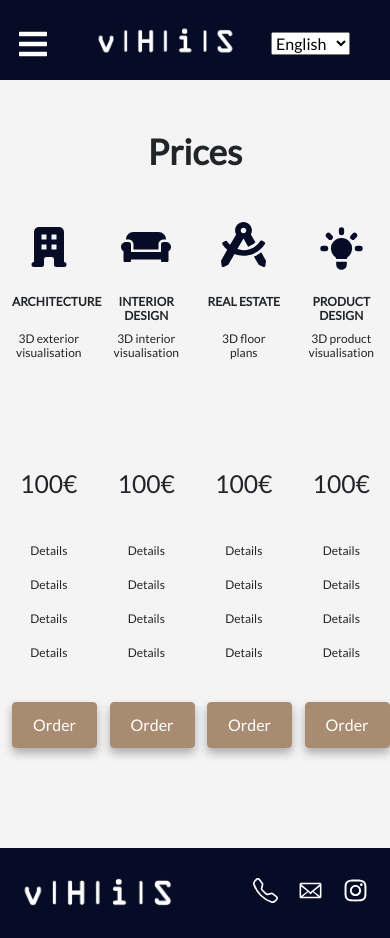
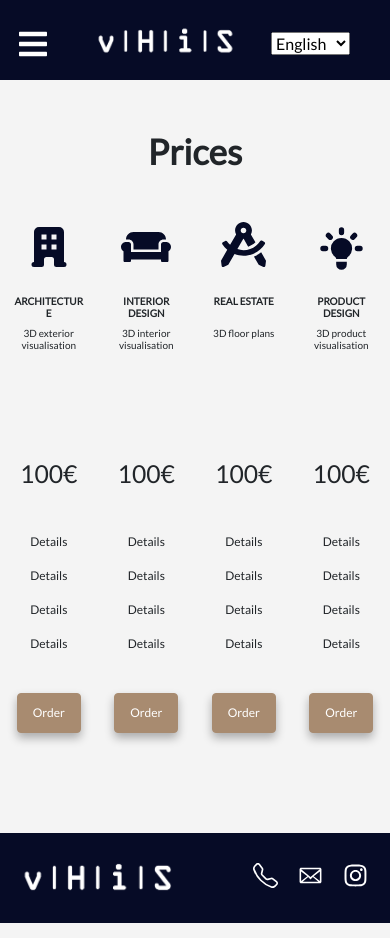
Before and after one commit to fhonoria/3d_visualization_site, a React (Create React App) app: page /prices in a window 390 px wide. Built offline with nearby package versions, Linux system fonts and the light colour scheme.

Commit message:
fixed styling on German version for small screen

```diff
--- a/src/components/Services.css
+++ b/src/components/Services.css
@@ -38,8 +38,16 @@
   margin-bottom: 18px;
 }
 
-@media (max-width: 768px) {
+@media (max-width: 992px) {
   .services h4 {
     font-size: 12px;
+    word-break: break-word;
   }
 }
+
+@media (max-width: 576px) {
+  .services h4 {
+    font-size: 10px;
+    word-break: break-word;
+  }
+}
--- a/src/pages/About.css
+++ b/src/pages/About.css
@@ -46,8 +46,12 @@ li {
   .about img {
     display: block;
     margin: 0 auto;
-    width: 40%;
-    margin-top: 40px;
+    width: 50%;
+    margin-top: 30px;
+  }
+
+  .about .header-text {
+    margin: 30px 0 100px 0;
   }
 
   .about .listing {
--- a/src/pages/Prices.css
+++ b/src/pages/Prices.css
@@ -8,7 +8,7 @@
   margin-bottom: 100px;
 }
 
-.prices .btn-branding {
+.prices .orderbutton {
   margin: 0;
 }
 
@@ -16,7 +16,12 @@
   .prices h1 {
     font-size: 35px;
   }
-  p {
+  .prices p {
     font-size: 12px;
   }
+
+  .prices .orderbutton {
+    font-size: 12px;
+    padding: 10px 15px;
+  }
 }
--- a/src/pages/Prices.js
+++ b/src/pages/Prices.js
@@ -34,7 +34,7 @@ function Prices(props) {
             <p>Details</p>
             <p>Details</p>
             <br />
-            <a href="./Contact" className="btn btn-branding">
+            <a href="./Contact" className="btn btn-branding orderbutton">
               {content.orderButton}
             </a>
           </div>
@@ -46,7 +46,7 @@ function Prices(props) {
             <p>Details</p>
             <p>Details</p>
             <br />
-            <a href="./Contact" className="btn btn-branding">
+            <a href="./Contact" className="btn btn-branding orderbutton">
               {content.orderButton}
             </a>
           </div>
@@ -58,7 +58,7 @@ function Prices(props) {
             <p>Details</p>
             <p>Details</p>
             <br />
-            <a href="./Contact" className="btn btn-branding">
+            <a href="./Contact" className="btn btn-branding orderbutton">
               {content.orderButton}
             </a>
           </div>
@@ -70,7 +70,7 @@ function Prices(props) {
             <p>Details</p>
             <p>Details</p>
             <br />
-            <a href="./Contact" className="btn btn-branding">
+            <a href="./Contact" className="btn btn-branding orderbutton">
               {content.orderButton}
             </a>
           </div>
```
